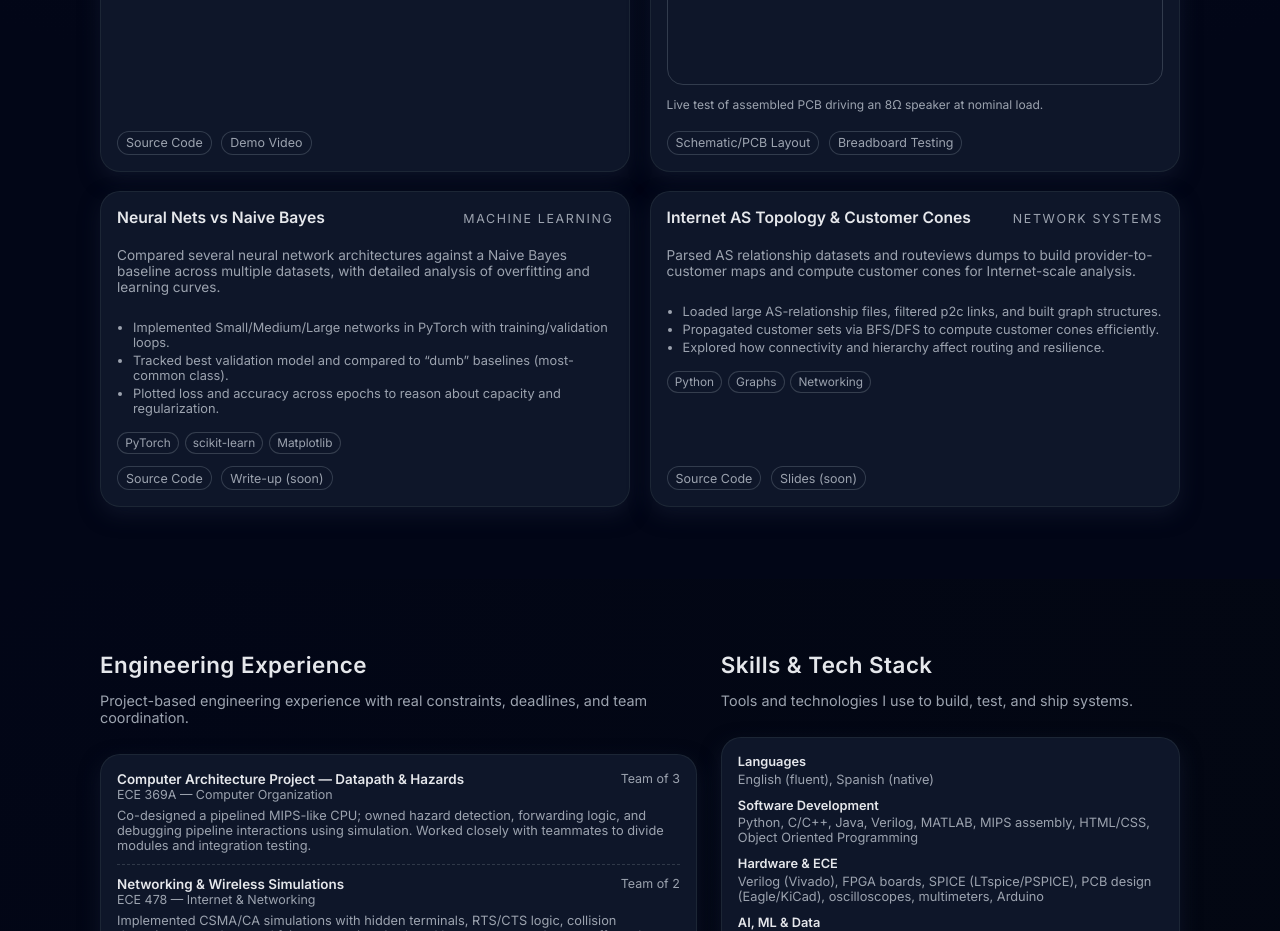
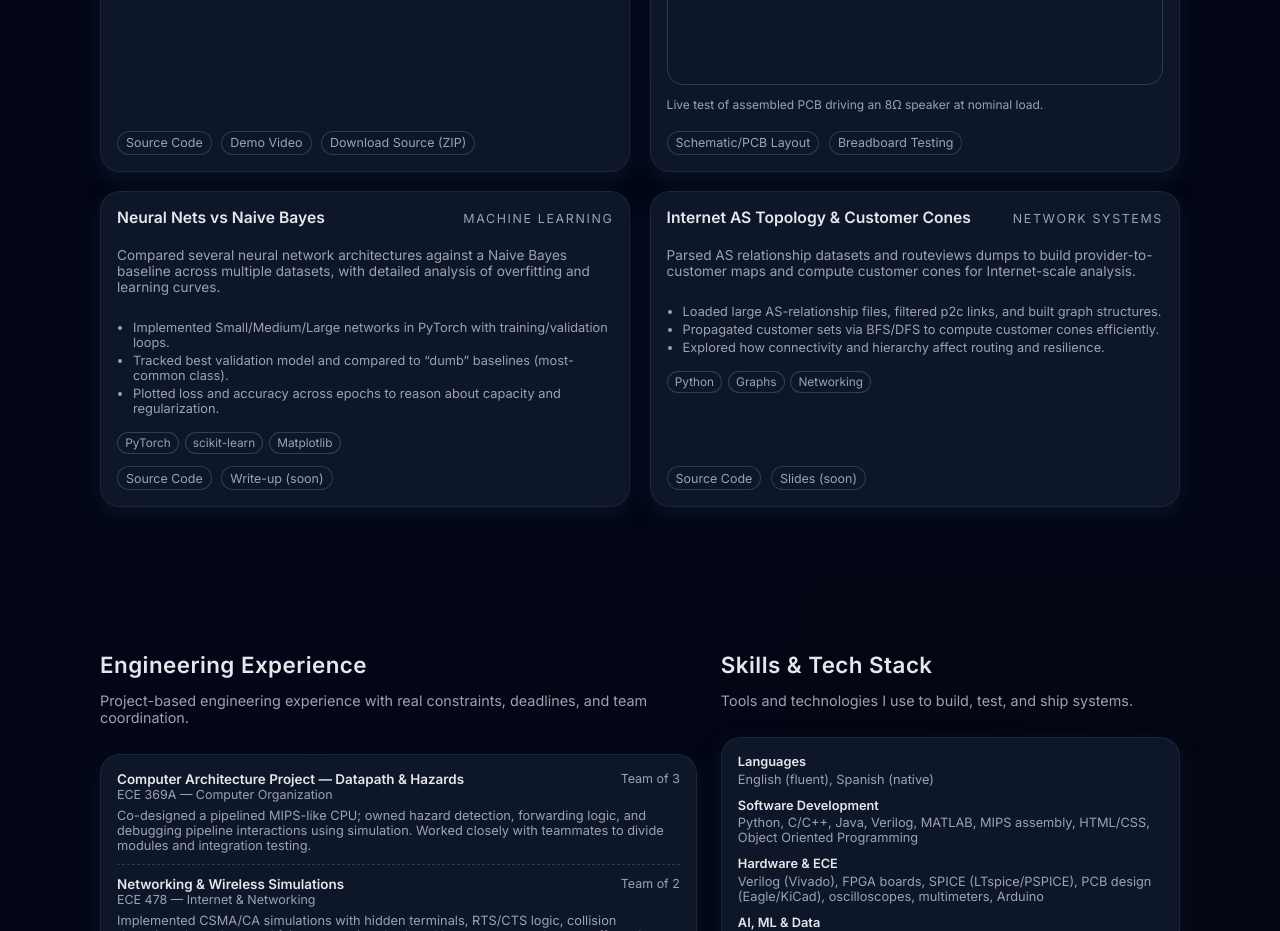
Before and after one commit to JSM-Shinkiro/JSM-Shinkiro.github.io, a plain HTML site: page index.html in a window 1280 px wide. Shown: the part 1980-2911 px from the top of the page. Drawn offline with Linux system fonts and the light colour scheme; grey boxes are pictures that could not be loaded.

```diff
--- a/index.html
+++ b/index.html
@@ -815,6 +815,13 @@
             <a href="https://youtu.be/Gr-fwQ7aw-Q" target="_blank" rel="noopener">
               Demo Video
             </a>
+            <a
+              href="assets/docs/ECE 369/CPU_Source_Files.zip"
+              download
+            >
+              Download Source (ZIP)
+            </a>
+
           </div>
         </article>
 
```
